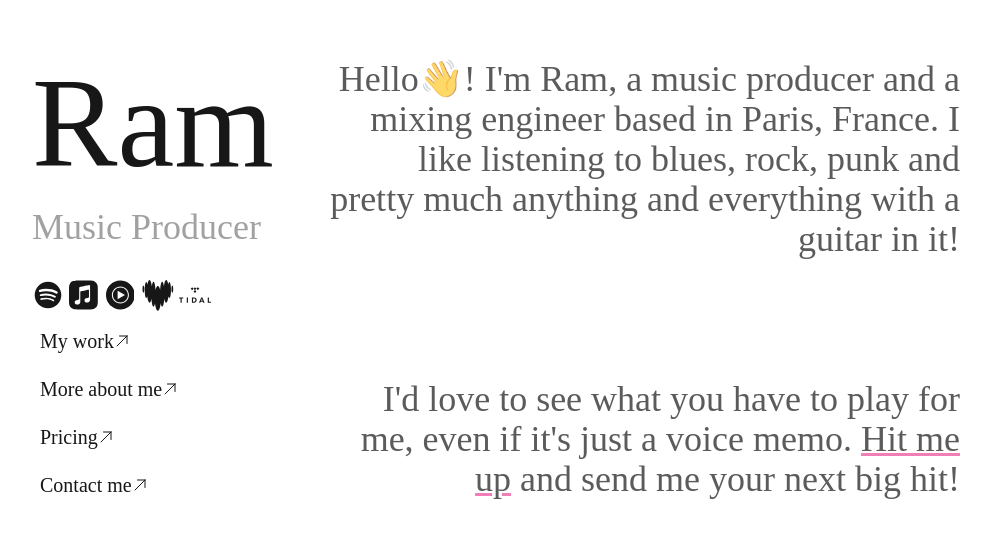
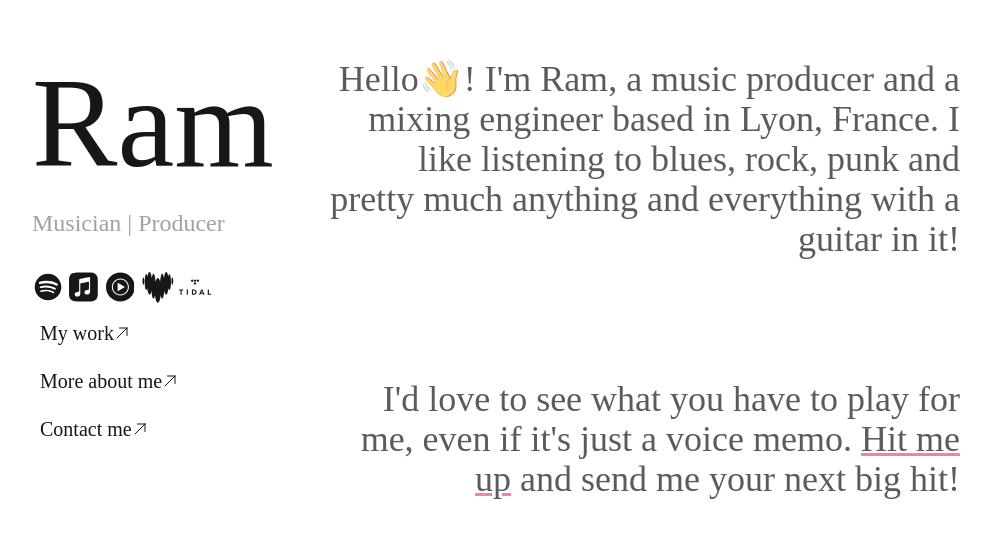
Before and after one commit to softmaxer/website, a Next.js app: page / in a window 1280 px wide. Shown: the part 117-654 px from the top of the page, without its empty margins (144-1135 px from the left). Built offline with nearby package versions, Linux system fonts and the light colour scheme; a web font is replaced by a local one.

Commit message:
Update bio title

```diff
--- a/app/page.tsx
+++ b/app/page.tsx
@@ -20,14 +20,13 @@ export default function Home() {
         <p className="text-7xl md:text-9xl lg:text-9xl text-left font-solanelBold">
           Ram
         </p>
-        <p className="text-2xl md:text-4xl lg:text-4xl text-left opacity-40 font-solanelBold">
-          Music Producer
+        <p className="text-2xl md:text-2xl lg:text-2xl text-left opacity-40 font-solanelBold">
+          Musician | Producer
         </p>
         <Socials />
         <div className="flex flex-col justify-start rounded-md p-2 gap-5 font-solanelRegular">
           <ProfileButton action="My work" path="/music" />
           <ProfileButton action="More about me" path="/about" />
-          <ProfileButton action="Pricing" path="/price" />
           <ProfileButton action="Contact me" path="/contact" />
         </div>
       </div>
@@ -37,7 +36,7 @@ export default function Home() {
       >
         <p className={`text-right text-2xl md:text-4xl lg:text-4xl`}>
           Hello👋! I&apos;m Ram, a music producer and a mixing engineer based in
-          Paris, France. I like listening to blues, rock, punk and pretty much
+          Lyon, France. I like listening to blues, rock, punk and pretty much
           anything and everything with a guitar in it!
           <br />
         </p>
```
